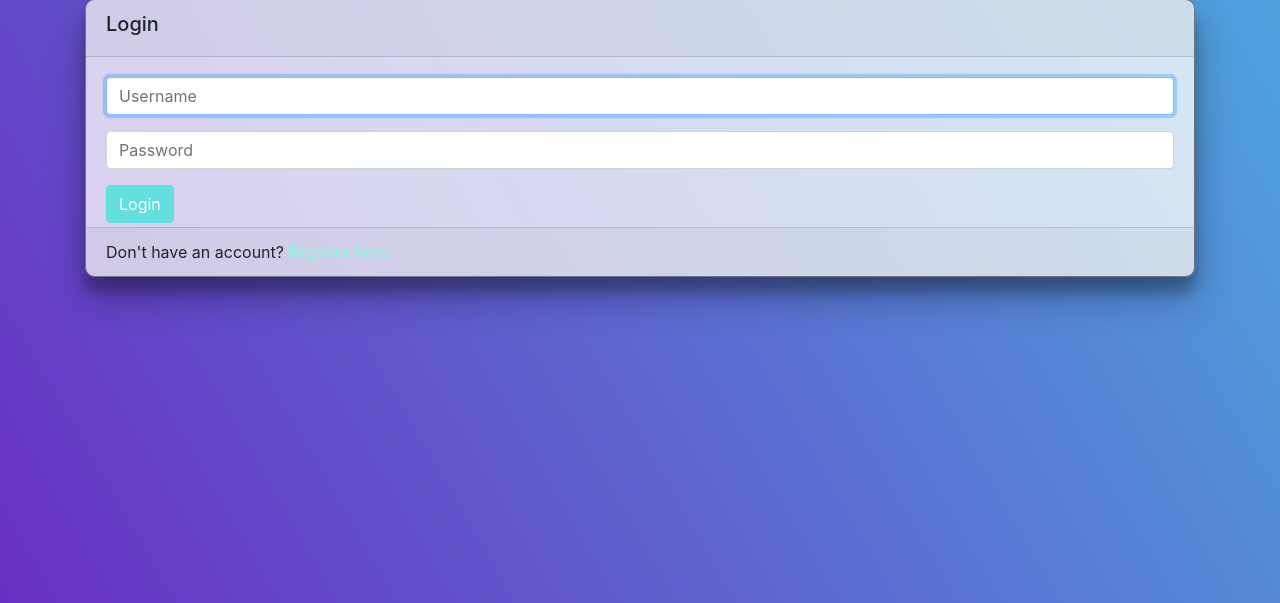
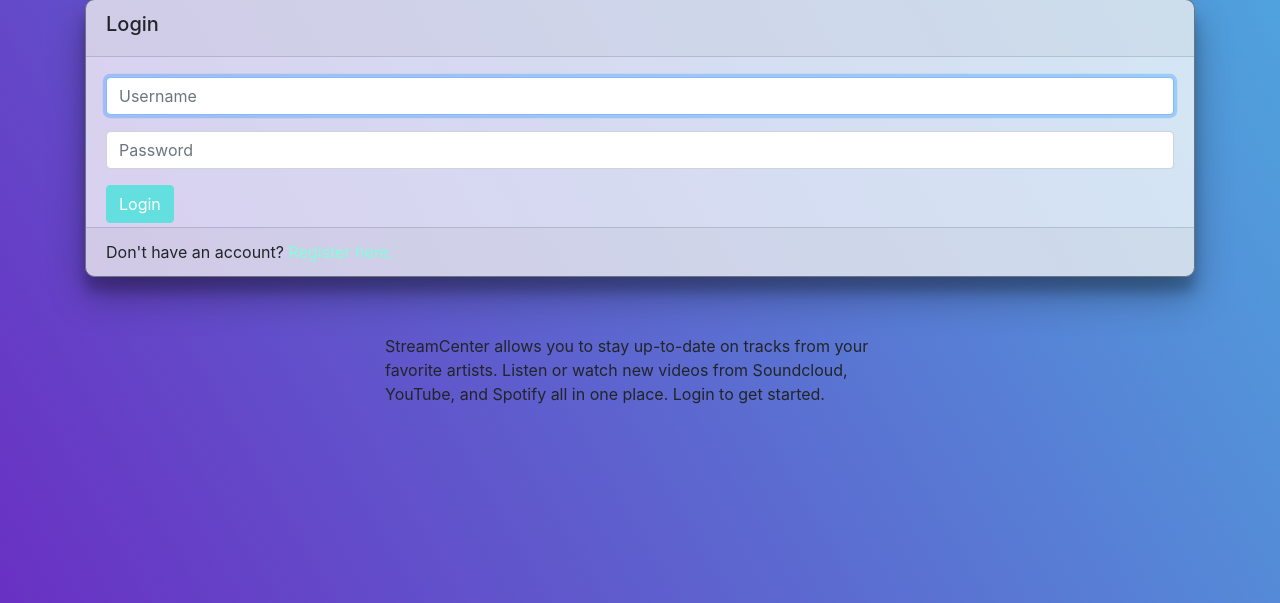
Before and after one commit to brentrill/StreamCenter, a Django app: page / in a window 1280 px wide. Shown: the part 140-743 px from the top of the page. Run offline with Django 4.2, Linux system fonts and the light colour scheme; parts of the project's set-up code (start-up, migrations or seed data) failed here and were passed over; some libraries are stand-ins or nearby versions.

Commit message:
added info on login page

```diff
--- a/streamcenter/static/streamcenter/styles.css
+++ b/streamcenter/static/streamcenter/styles.css
@@ -179,6 +179,13 @@ html #body, body #body {
   padding-bottom: 0;
 }
 
+#info {
+  position: relative;
+  max-width: 510px;
+  top: 180px;
+  margin: auto;
+}
+
 div.scrollmenu {
   background-color: none;
   overflow: auto;
--- a/streamcenter/static/streamcenter/styles.scss
+++ b/streamcenter/static/streamcenter/styles.scss
@@ -193,6 +193,14 @@ html, body {
 	padding-bottom: 0;
 }
 
+// info on login page
+#info{
+	position: relative;
+	max-width: 510px;
+	top: 180px;
+	margin: auto;
+}
+
 
 // horizontal scrollmenu
 div {
--- a/streamcenter/templates/streamcenter/login.html
+++ b/streamcenter/templates/streamcenter/login.html
@@ -23,4 +23,11 @@
             Don't have an account? <a href="{% url 'register' %}">Register here.</a>
         </div>
     </div>
+    <div id="info">
+        <p>
+            StreamCenter allows you to stay up-to-date on tracks from your favorite artists.
+            Listen or watch new videos from Soundcloud, YouTube, and Spotify all in one place.
+            Login to get started.
+        </p>
+    </div>
 {% endblock %}
```
Also changed, not shown: 1 other file.
